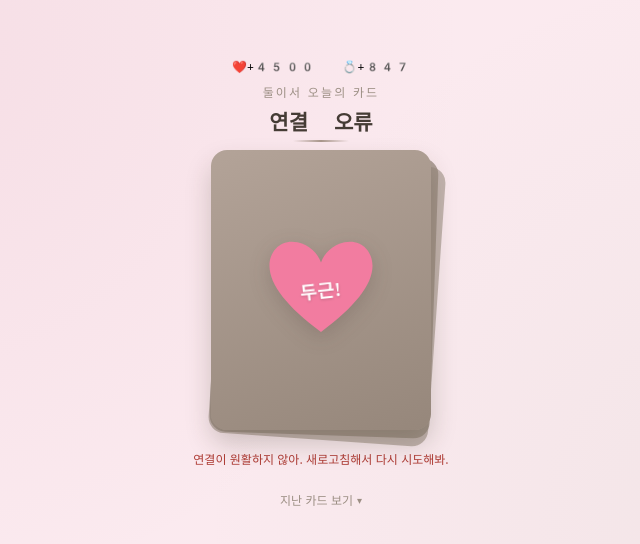
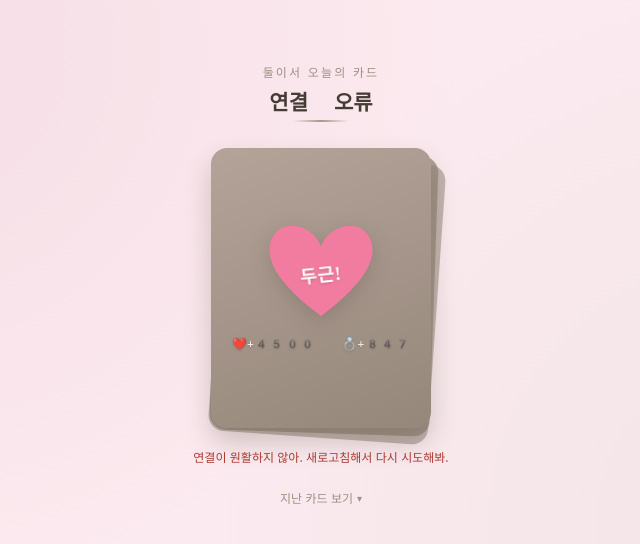
Before and after one commit to sssssseul/Together, a website: page index.html in a window 1280 px wide. Shown: the part 112-656 px from the top of the page, without its empty margins (319-959 px from the left). Drawn offline with Linux system fonts and the light colour scheme; no server answers; a web font is replaced by a local one.

Commit message:
Update index.html

```diff
--- a/index.html
+++ b/index.html
@@ -51,12 +51,14 @@
     font-weight:700;
   }
   .dday-line{
-    margin:0 0 8px;
+    margin:0;
     font-family:'Gowun Batang', 'Apple Color Emoji','Segoe UI Emoji','Noto Color Emoji', serif;
     font-size:12px;
     font-weight:700;
-    color:#000;
+    color:#fff;
+    opacity:.9;
     letter-spacing:.02em;
+    text-shadow: 0 1px 3px rgba(0,0,0,.18);
   }
   .dday-line .sep{
     margin:0 6px;
@@ -97,7 +99,7 @@
   }
 
   .rule{
-    width:56px; height:2px; margin:0 auto 8px;
+    width:56px; height:2px; margin:0 auto 26px;
     background:linear-gradient(90deg, transparent, var(--accent), transparent);
   }
 
@@ -120,8 +122,10 @@
     background:linear-gradient(160deg, var(--card-back), var(--card-back-dark));
     box-shadow: 0 14px 26px rgba(60,50,30,.22);
     display:flex;
+    flex-direction:column;
     align-items:center;
     justify-content:center;
+    gap:12px;
     cursor:pointer;
     transition: transform .5s cubic-bezier(.3,.9,.3,1.1), opacity .4s ease .1s;
     color:#F4EFE6;
@@ -438,7 +442,6 @@
 <body>
 
 <div class="card-app">
-  <p class="dday-line" id="ddayLine"></p>
   <p class="eyebrow">둘이서 오늘의 카드</p>
   <h1 id="dateLabel">-</h1>
   <button class="update-badge" id="updateBadge" type="button" hidden>새 후기가 있어요</button>
@@ -453,6 +456,7 @@
         </svg>
         <span class="tab-text">두근!</span>
       </div>
+      <p class="dday-line" id="ddayLine"></p>
     </div>
     <div class="result-card" id="resultCard" role="button" tabindex="0" aria-label="카드 뒤집기">
       <p class="prompt"><span class="highlight" id="promptText"></span></p>
@@ -1134,7 +1138,7 @@
     const marryDays = daysBetween(MARRY_DATE, today) + 1;
     ddayLine.innerHTML =
       `❤️+${meetDays}` +
-      `<span class="sep">    </span>` +
+      `<span class="sep">      </span>` +
       `💍+${marryDays}`;
     applyEmoji(ddayLine);
   }
```
